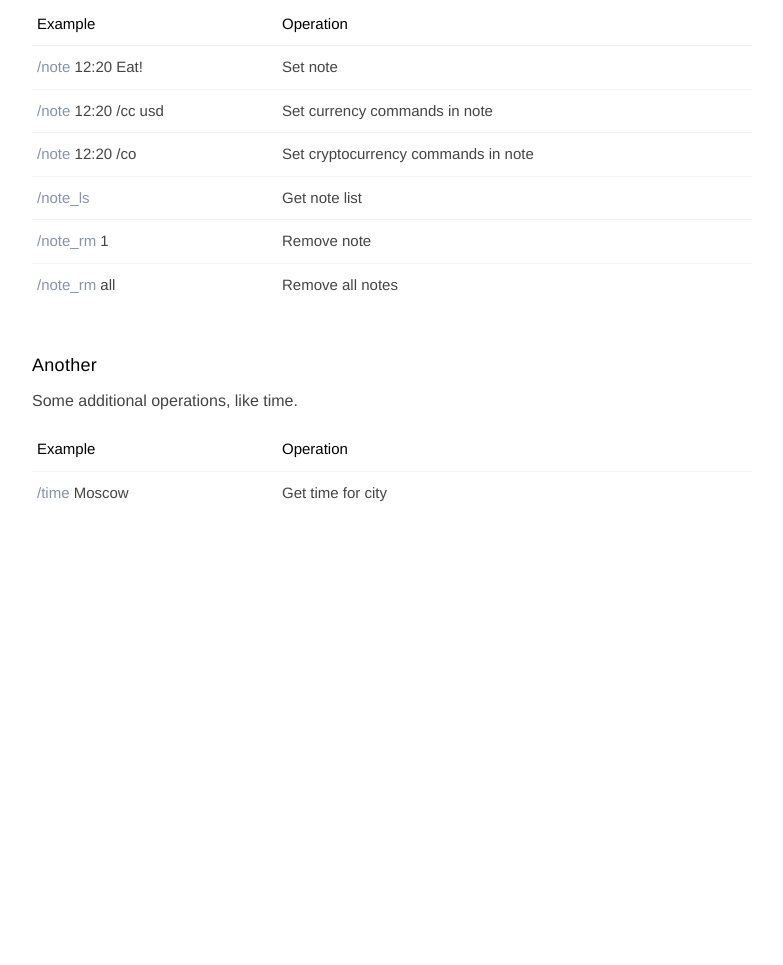
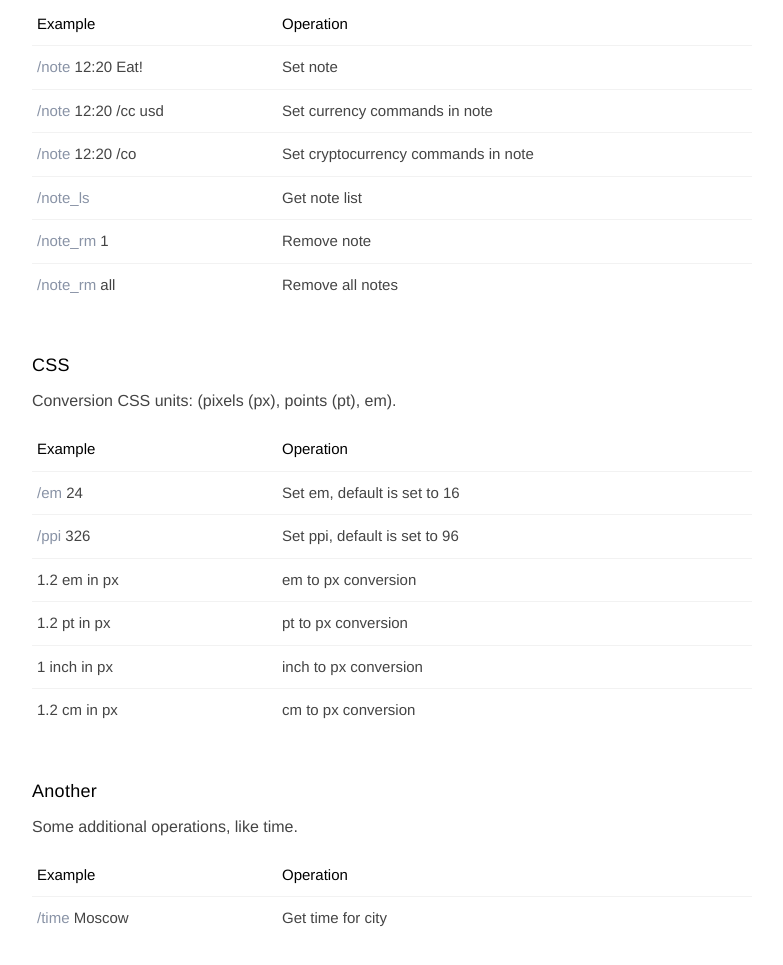
Before and after one commit to lenevro/tbot-numb, a plain HTML site: page index.html in a window 1280 px wide. Shown: the part 1945-2910 px from the top of the page, without its empty margins (248-1031 px from the left). Before the commit the page ends 2544 px from the top, so only its background shows below. Drawn offline with Linux system fonts and the light colour scheme.

Commit message:
Update docs page

```diff
--- a/index.html
+++ b/index.html
@@ -211,15 +211,66 @@
         </li>
         <li>
           <span class="op-list__ex">
-            <span>/note_rm</span> 1
+            <span>/note_rm</span>
+            1
           </span>
           Remove note
         </li>
         <li>
           <span class="op-list__ex">
-            <span>/note_rm</span> all
+            <span>/note_rm</span>
+            all
           </span>
           Remove all notes
+        </li>
+      </ul>
+
+      <p class="docs__cap">CSS</p>
+      <div class="docs__text">
+        <p>Conversion CSS units: (pixels (px), points (pt), em).</p>
+      </div>
+      <ul class="docs__op-list">
+        <li class="op-list__head">
+          <span class="op-list__ex">Example</span>
+          Operation
+        </li>
+        <li>
+          <span class="op-list__ex">
+            <span>/em</span>
+            24
+          </span>
+          Set em, default is set to 16
+        </li>
+        <li>
+          <span class="op-list__ex">
+            <span>/ppi</span>
+            326
+          </span>
+          Set ppi, default is set to 96
+        </li>
+        <li>
+          <span class="op-list__ex">
+            1.2 em in px
+          </span>
+          em to px conversion
+        </li>
+        <li>
+          <span class="op-list__ex">
+            1.2 pt in px
+          </span>
+          pt to px conversion
+        </li>
+        <li>
+          <span class="op-list__ex">
+            1 inch in px
+          </span>
+          inch to px conversion
+        </li>
+        <li>
+          <span class="op-list__ex">
+            1.2 cm in px
+          </span>
+          cm to px conversion
         </li>
       </ul>
 
```
